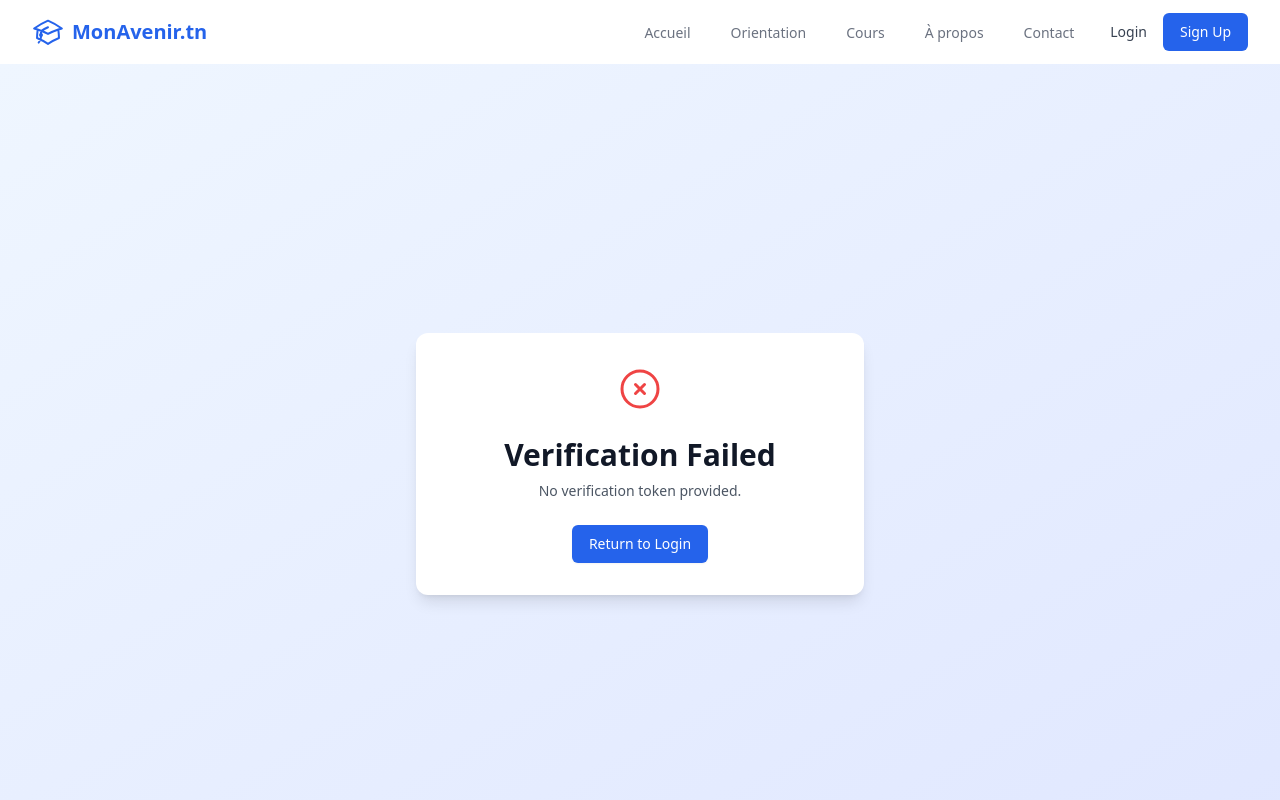
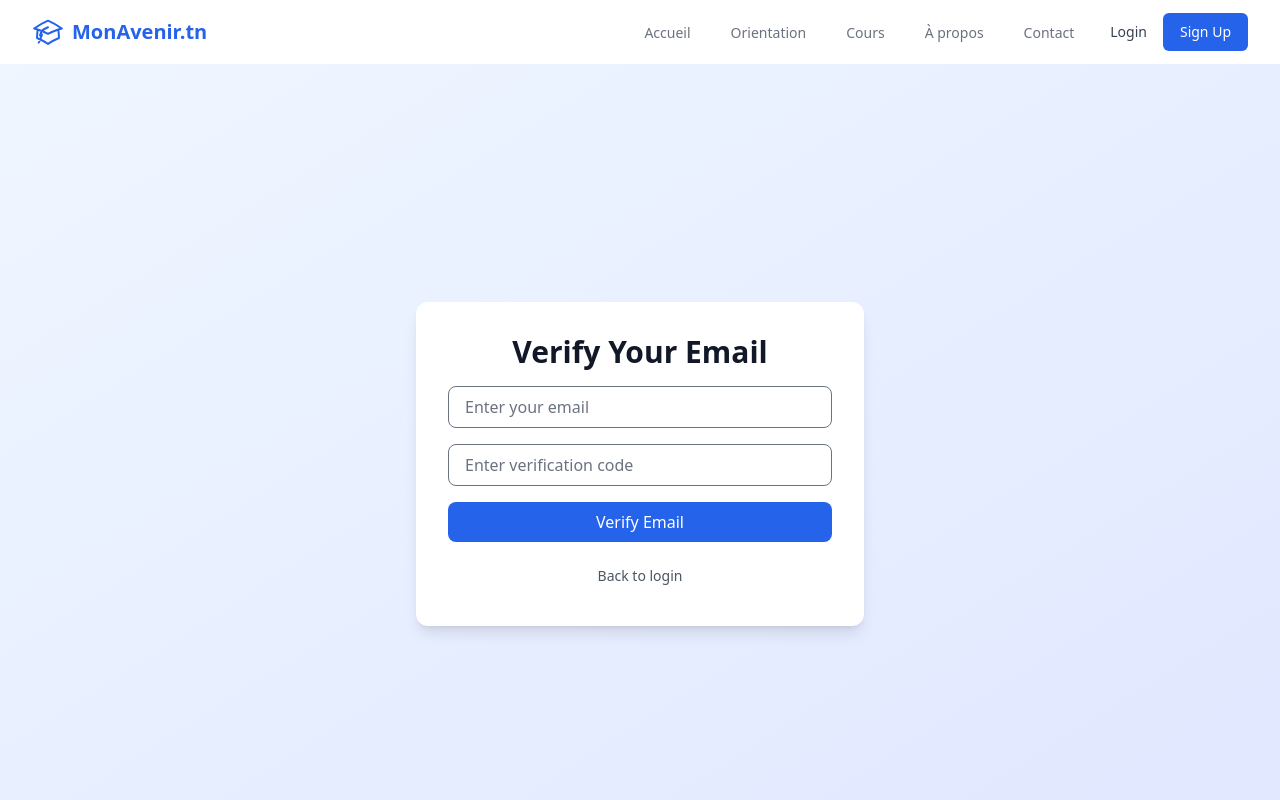
Before and after one commit to RaissiAnouer/monavenirPFE, a React (Vite) app in the folder frontend/: page /verify-email in a window 1280 px wide. Shown: the top 800 px of the page. Built offline with nearby package versions, Linux system fonts and the light colour scheme.

Commit message:
Update VerifyEmail.tsx

```diff
--- a/frontend/src/pages/VerifyEmail.tsx
+++ b/frontend/src/pages/VerifyEmail.tsx
@@ -1,97 +1,82 @@
-import React, { useEffect, useState } from 'react';
-import { useNavigate, useSearchParams } from 'react-router-dom';
-import axios from 'axios';
+import React, { useState } from 'react';
+import { useNavigate } from 'react-router-dom';
 import { toast } from 'react-hot-toast';
 import { CheckCircleIcon, XCircleIcon } from '@heroicons/react/24/outline';
 
 const VerifyEmail = () => {
-  const [searchParams] = useSearchParams();
   const navigate = useNavigate();
-  const [verifying, setVerifying] = useState(true);
+  const [email, setEmail] = useState('');
+  const [code, setCode] = useState('');
+  const [verifying, setVerifying] = useState(false);
   const [verificationStatus, setVerificationStatus] = useState<'success' | 'error' | null>(null);
-  const token = searchParams.get('token');
+  const [error, setError] = useState('');
 
-  useEffect(() => {
-    const verifyEmail = async () => {
-      if (!token) {
+  const handleVerify = async (e: React.FormEvent) => {
+    e.preventDefault();
+    setVerifying(true);
+    setError('');
+    setVerificationStatus(null);
+    try {
+      const res = await fetch(`${import.meta.env.VITE_API_URL || 'http://localhost:5000'}/api/email/verify-email`, {
+        method: 'POST',
+        headers: { 'Content-Type': 'application/json' },
+        body: JSON.stringify({ email, code })
+      });
+      const data = await res.json();
+      if (res.ok) {
+        setVerificationStatus('success');
+        toast.success('Email verified successfully! You can now log in.');
+        setTimeout(() => navigate('/login'), 2000);
+      } else {
         setVerificationStatus('error');
-        setVerifying(false);
-        toast.error('Invalid verification link');
-        return;
+        setError(data.message || 'Invalid or expired code.');
       }
-
-      try {
-        const response = await axios.get(`${import.meta.env.VITE_API_URL}/api/email/verify-email?token=${token}`);
-        setVerificationStatus('success');
-        toast.success('Email verified successfully!');
-
-        // Store user data if needed
-        if (response.data.user) {
-          localStorage.setItem('user', JSON.stringify(response.data.user));
-        }
-
-        // Redirect after a short delay
-        setTimeout(() => {
-          navigate('/login', {
-            state: {
-              message: 'Email verified successfully! Please login to continue.'
-            }
-          });
-        }, 3000);
-      } catch (error: any) {
+    } catch (err) {
       setVerificationStatus('error');
-        toast.error(error.response?.data?.message || 'Error verifying email');
+      setError('Server error. Please try again.');
     } finally {
       setVerifying(false);
     }
   };
 
-    verifyEmail();
-  }, [token, navigate]);
-
   return (
     <div className="min-h-screen flex items-center justify-center bg-gradient-to-br from-blue-50 to-indigo-100 py-12 px-4 sm:px-6 lg:px-8">
       <div className="max-w-md w-full space-y-8 bg-white p-8 rounded-xl shadow-lg">
         <div className="text-center">
-          {verifying ? (
-            <>
-              <div className="animate-spin rounded-full h-12 w-12 border-b-2 border-blue-600 mx-auto"></div>
-              <h2 className="mt-6 text-3xl font-extrabold text-gray-900">
-                Verifying your email...
-              </h2>
-              <p className="mt-2 text-sm text-gray-600">
-                Please wait while we verify your email address.
-              </p>
-            </>
-          ) : verificationStatus === 'success' ? (
-            <>
-              <CheckCircleIcon className="mx-auto h-12 w-12 text-green-500" />
-              <h2 className="mt-6 text-3xl font-extrabold text-gray-900">
-                Email Verified Successfully!
-              </h2>
-              <p className="mt-2 text-sm text-gray-600">
-                Your email has been verified. You will be redirected to the login page shortly.
-              </p>
-            </>
-          ) : (
-            <>
-              <XCircleIcon className="mx-auto h-12 w-12 text-red-500" />
-              <h2 className="mt-6 text-3xl font-extrabold text-gray-900">
-                Verification Failed
-              </h2>
-              <p className="mt-2 text-sm text-gray-600">
-                {token ? 'The verification link is invalid or has expired.' : 'No verification token provided.'}
-              </p>
-              <div className="mt-6">
+          <h2 className="text-3xl font-extrabold text-gray-900 mb-4">Verify Your Email</h2>
+          <form onSubmit={handleVerify} className="space-y-4">
+            <input
+              type="email"
+              value={email}
+              onChange={e => setEmail(e.target.value)}
+              placeholder="Enter your email"
+              className="w-full px-4 py-2 border rounded-lg focus:ring-2 focus:ring-blue-500 focus:border-transparent"
+              required
+            />
+            <input
+              type="text"
+              value={code}
+              onChange={e => setCode(e.target.value)}
+              placeholder="Enter verification code"
+              className="w-full px-4 py-2 border rounded-lg focus:ring-2 focus:ring-blue-500 focus:border-transparent"
+              required
+            />
+            {error && <p className="text-red-600 text-sm">{error}</p>}
+            {verificationStatus === 'success' && <p className="text-green-600 text-sm">Email verified! Redirecting...</p>}
+            <button
+              type="submit"
+              className="w-full px-4 py-2 bg-blue-600 text-white rounded-lg font-medium hover:bg-blue-700"
+              disabled={verifying}
+            >
+              {verifying ? 'Verifying...' : 'Verify Email'}
+            </button>
+          </form>
           <button
             onClick={() => navigate('/login')}
-                  className="inline-flex items-center px-4 py-2 border border-transparent text-sm font-medium rounded-md shadow-sm text-white bg-blue-600 hover:bg-blue-700 focus:outline-none focus:ring-2 focus:ring-offset-2 focus:ring-blue-500"
+            className="w-full px-4 py-2 text-sm font-medium text-gray-600 hover:text-gray-700 mt-4"
           >
-                  Return to Login
+            Back to login
           </button>
-              </div>
-            </>
-          )}
         </div>
       </div>
     </div>
```
Lines whose indentation alone changed are shown as unchanged.
